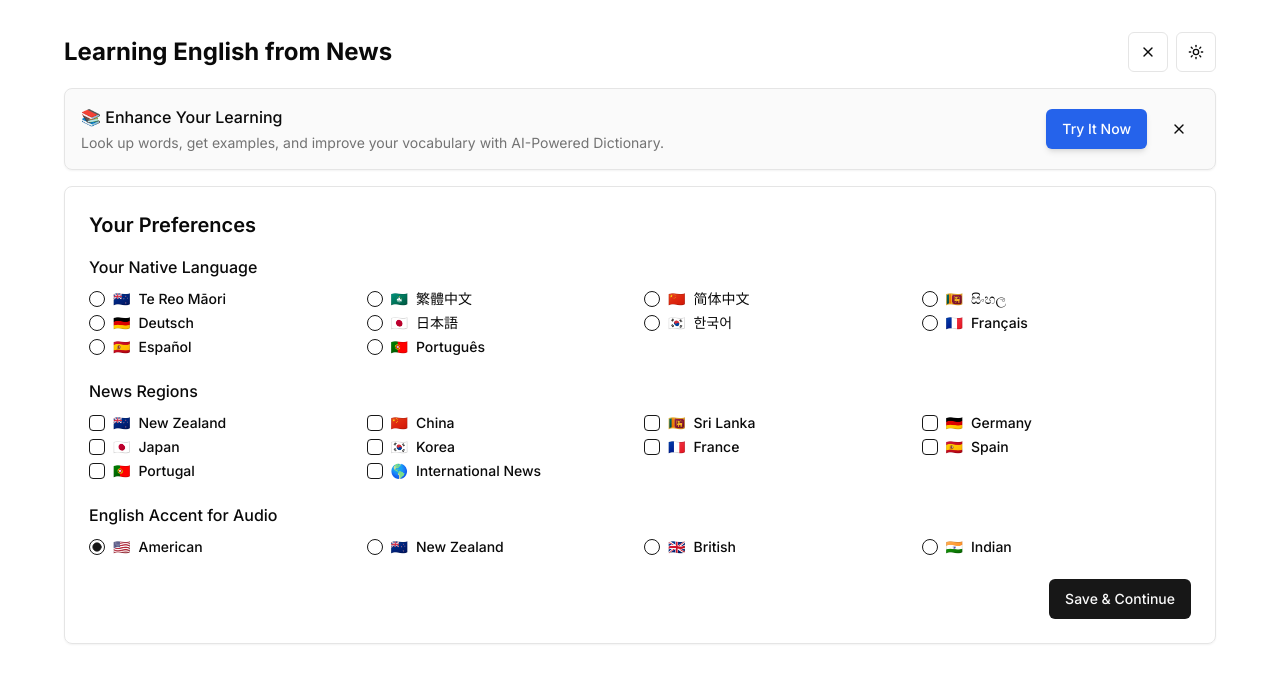
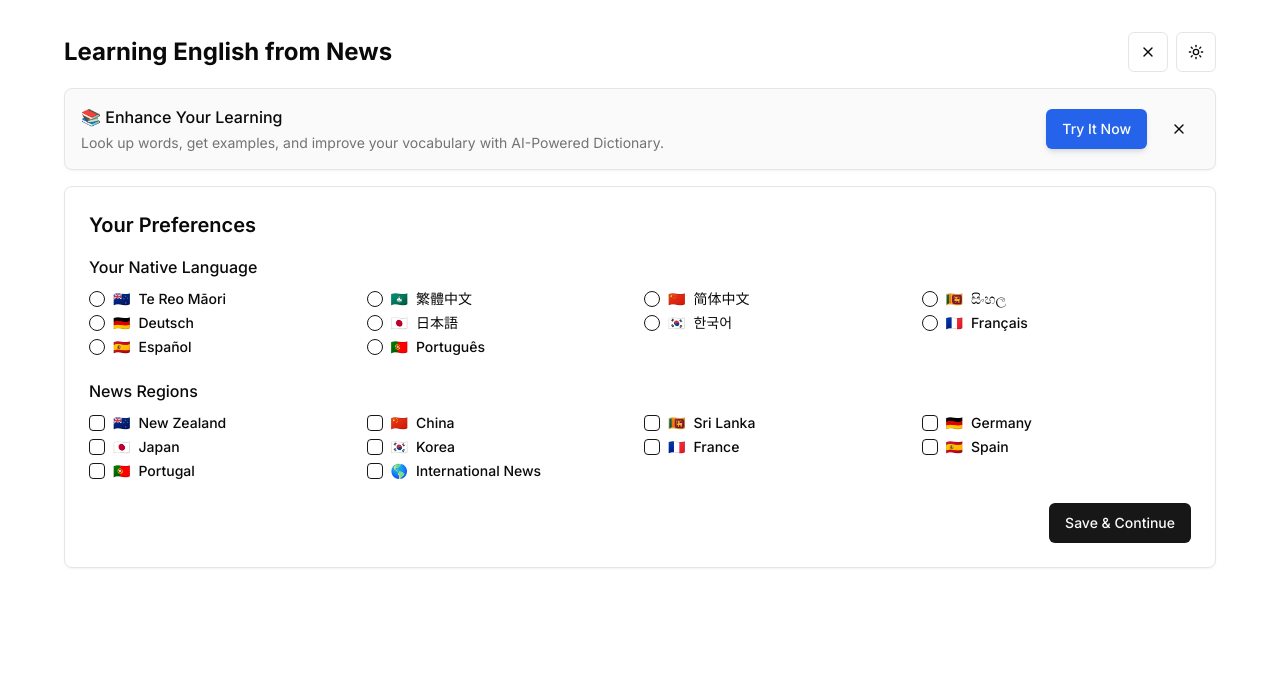
Before and after one commit to chismo950/learning-english-from-news, a Next.js app: page / in a window 1280 px wide. Shown: the top 682 px of the page. Built offline with nearby package versions, Linux system fonts and the light colour scheme.

Commit message:
hide accent selector

```diff
--- a/app/page.tsx
+++ b/app/page.tsx
@@ -36,7 +36,7 @@ export default function Home() {
   const [loading, setLoading] = useState(false)
   const [nativeLanguage, setNativeLanguage] = useState("")
   const [selectedRegions, setSelectedRegions] = useState<string[]>([])
-  const [accent, setAccent] = useState("en-US")
+  const [accent, setAccent] = useState("en-NZ")
   const [newsData, setNewsData] = useState<NewsItem[]>([])
   const [history, setHistory] = useState<NewsHistory>({})
   const [currentTab, setCurrentTab] = useState("today")
@@ -282,7 +282,7 @@ export default function Home() {
             <div className="space-y-6">
               <LanguageSelector value={nativeLanguage} onChange={setNativeLanguage} />
               <RegionSelector value={selectedRegions} onChange={setSelectedRegions} />
-              <AccentSelector value={accent} onChange={setAccent} />
+              {/* <AccentSelector value={accent} onChange={setAccent} /> */}
 
               <div className="flex justify-end">
                 <Button onClick={savePreferences}>Save & Continue</Button>
```
